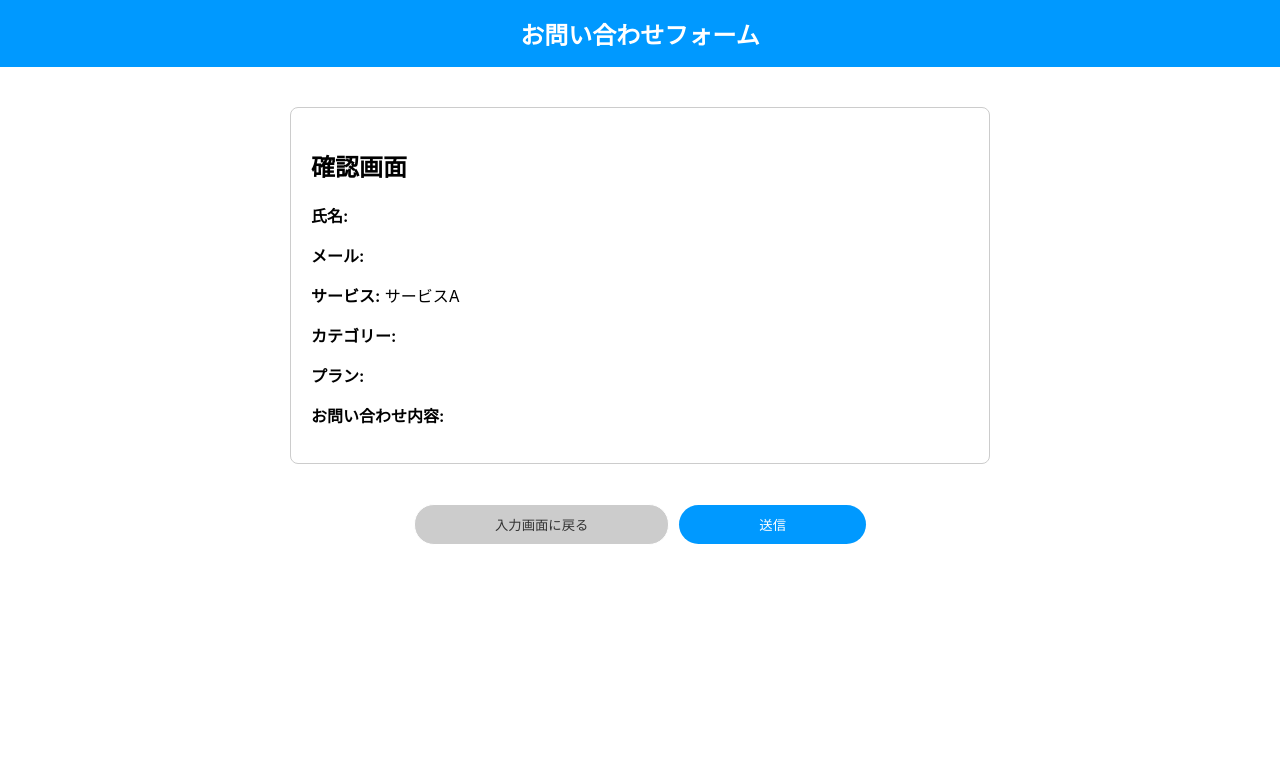
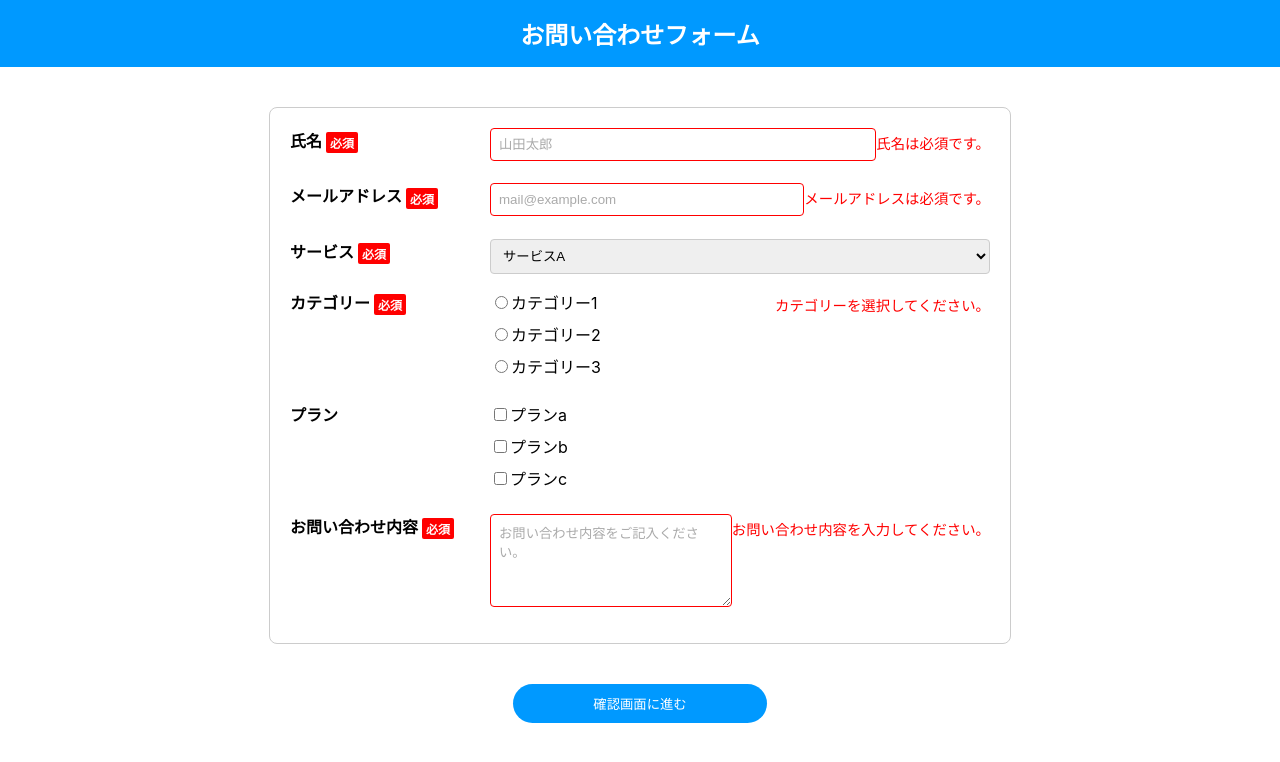
Before and after one commit to yamaharuna/contact-form, a React (Create React App) app: page / in a window 1280 px wide. Both pictures are taken after a click on the button "確認画面に進む". Shown: the top 762 px of the page. Built offline with nearby package versions, Linux system fonts and the light colour scheme.

Commit message:
お問い合わせ文字数制限

```diff
--- a/src/components/ContactForm.css
+++ b/src/components/ContactForm.css
@@ -103,3 +103,13 @@
 .back-button:hover {
   background-color: #b3b3b3;
 }
+
+.error {
+  border-color: red;
+}
+
+.error-message {
+  color: red;
+  font-size: 0.9em;
+  margin-top: 4px;
+}
--- a/src/components/ContactForm.js
+++ b/src/components/ContactForm.js
@@ -14,11 +14,12 @@ export default function ContactForm() {
   });
 
   const [page, setPage] = useState("form");
+  const [errors, setErrors] = useState({}); // ← エラーメッセージ管理
 
   const handleChange = (e) => {
     const { name, value } = e.target;
+    setErrors((prev) => ({ ...prev, [name]: "" })); // 入力時にエラーを消す
 
-    // サービスが変わったらカテゴリー・プランをリセット
     if (name === "service") {
       setFormData({
         ...formData,
@@ -41,7 +42,38 @@ export default function ContactForm() {
     }));
   };
 
-  const handleConfirm = () => setPage("confirm");
+  const validateForm = () => {
+  const newErrors = {};
+
+  if (!formData.name.trim()) newErrors.name = "氏名は必須です。";
+
+  if (!formData.email.trim()) {
+    newErrors.email = "メールアドレスは必須です。";
+  } else {
+    // メール形式チェック
+    const emailRegex = /^[^\s@]+@[^\s@]+\.[^\s@]+$/;
+    if (!emailRegex.test(formData.email)) {
+      newErrors.email = "正しいメールアドレスを入力してください。";
+    }
+  }
+
+  if (!formData.service.trim()) newErrors.service = "サービスを選択してください。";
+  if (!formData.category.trim()) newErrors.category = "カテゴリーを選択してください。";
+  if (!formData.message.trim()) newErrors.message = "お問い合わせ内容を入力してください。";
+
+  return newErrors;
+};
+
+
+  const handleConfirm = () => {
+    const validationErrors = validateForm();
+    if (Object.keys(validationErrors).length > 0) {
+      setErrors(validationErrors);
+      return; // エラーがある場合は確認画面へ進まない
+    }
+    setPage("confirm");
+  };
+
   const handleBack = () => setPage("form");
   const handleSubmit = () => setPage("success");
 
@@ -49,11 +81,12 @@ export default function ContactForm() {
     setFormData({
       name: "",
       email: "",
-      service: "",
+      service: "サービスA",
       category: "",
       plan: [],
       message: "",
     });
+    setErrors({});
     setPage("form");
   };
 
@@ -94,7 +127,6 @@ export default function ContactForm() {
     ],
   };
 
-  // 現在のサービスに対応する選択肢
   const currentCategories = categoryOptions[formData.service] || [];
   const currentPlans = planOptions[formData.service] || [];
 
@@ -126,10 +158,10 @@ export default function ContactForm() {
               name="name"
               value={formData.name}
               onChange={handleChange}
-              required
               placeholder="山田太郎"
-              className="form-input"
+              className={`form-input ${errors.name ? "error" : ""}`}
             />
+            {errors.name && <p className="error-message">{errors.name}</p>}
           </div>
 
           {/* メール */}
@@ -142,10 +174,10 @@ export default function ContactForm() {
               name="email"
               value={formData.email}
               onChange={handleChange}
-              required
               placeholder="mail@example.com"
-              className="form-input"
+              className={`form-input ${errors.email ? "error" : ""}`}
             />
+            {errors.email && <p className="error-message">{errors.email}</p>}
           </div>
 
           {/* サービス */}
@@ -157,14 +189,13 @@ export default function ContactForm() {
               name="service"
               value={formData.service}
               onChange={handleChange}
-              required
-              className="form-input"
+              className={`form-input ${errors.service ? "error" : ""}`}
             >
-
               <option value="サービスA">サービスA</option>
               <option value="サービスB">サービスB</option>
               <option value="サービスC">サービスC</option>
             </select>
+            {errors.service && <p className="error-message">{errors.service}</p>}
           </div>
 
           {/* カテゴリー */}
@@ -182,12 +213,14 @@ export default function ContactForm() {
                       value={cat.value}
                       checked={formData.category === cat.value}
                       onChange={handleChange}
-                      required
                     />
                     {cat.label}
                   </label>
                 ))}
               </div>
+              {errors.category && (
+                <p className="error-message">{errors.category}</p>
+              )}
             </div>
           )}
 
@@ -221,23 +254,20 @@ export default function ContactForm() {
               name="message"
               value={formData.message}
               onChange={handleChange}
-              required
               rows="5"
               placeholder="お問い合わせ内容をご記入ください。"
-              className="form-input"
+              maxLength={100} // 文字数制限
+              className={`form-input ${errors.message ? "error" : ""}`}
             />
+
+            {errors.message && <p className="error-message">{errors.message}</p>}
           </div>
         </form>
       </div>
 
       {/* ボタン */}
       <div className="button-container">
-        <button
-          type="button"
-          className="submit-button"
-          onClick={handleConfirm}
-          disabled={!formData.service}
-        >
+        <button type="button" className="submit-button" onClick={handleConfirm}>
           確認画面に進む
         </button>
       </div>
```
